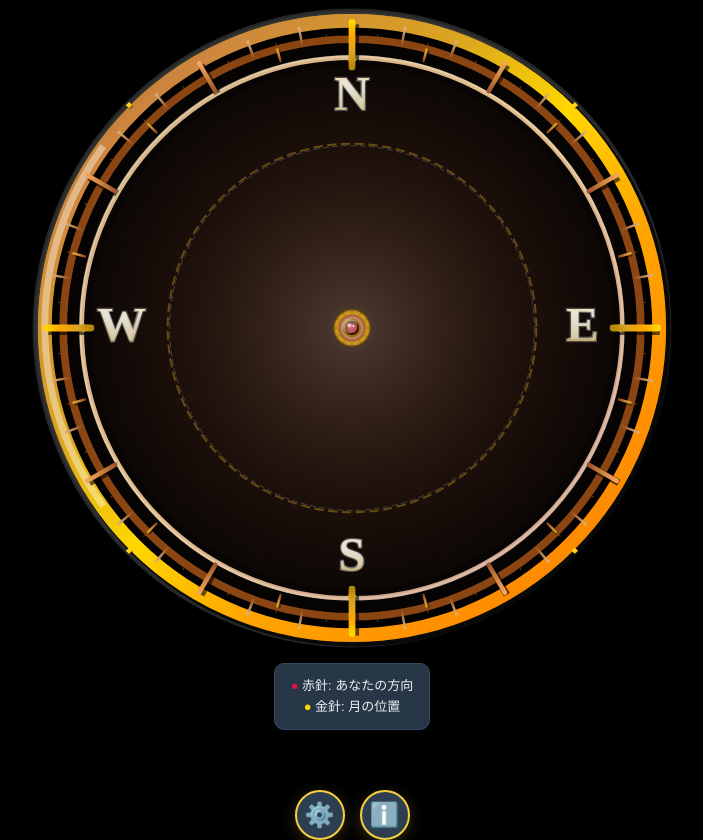
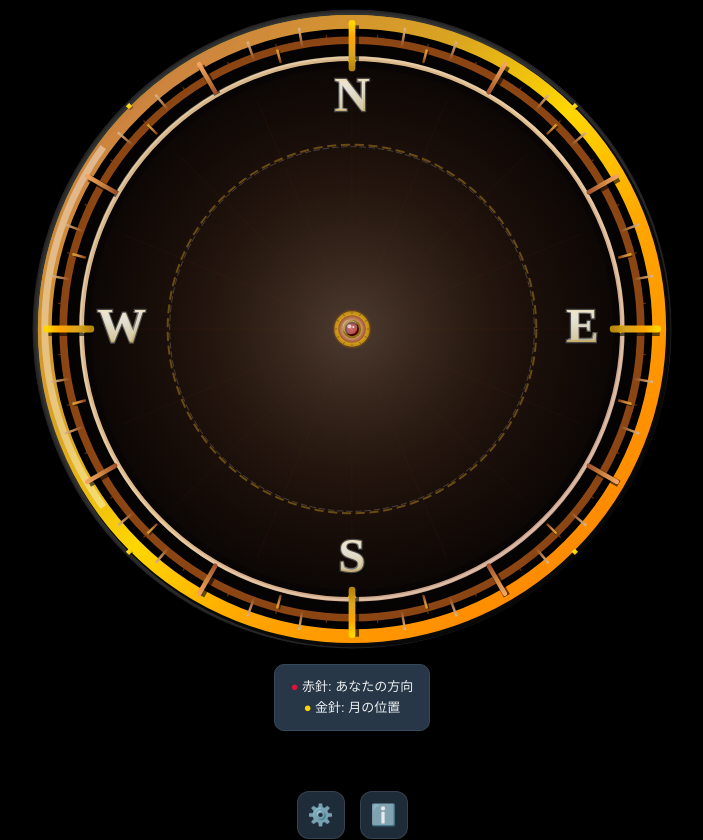
Before and after one commit to crosslamina/moon-compass, a website built with Vite: page index.html in a window 1280 px wide. Shown: the whole page, without its empty margins (288-991 px from the left). Built offline with nearby package versions, Linux system fonts and the light colour scheme; no server answers.

Commit message:
style: 情報ボタンのデザインを改善し、ホバーおよびフォーカス時のスタイルを追加

```diff
--- a/style.css
+++ b/style.css
@@ -124,25 +124,38 @@ body {
     }
 }
 
-/* 情報ボタンのスタイル */
+/* 情報ボタンのスタイル - 控えめなデザイン */
 .info-btn {
-    background: #2c3e50;
-    color: #f4d03f;
-    border: 2px solid #f4d03f;
+    background: rgba(44, 62, 80, 0.8);
+    color: rgba(236, 240, 241, 0.9);
+    border: 1px solid rgba(149, 165, 166, 0.3);
     padding: 12px 20px;
-    border-radius: 25px;
+    border-radius: 8px;
     font-size: 1.1em;
     cursor: pointer;
     margin: 10px 0;
     transition: all 0.3s ease;
-    box-shadow: 0 4px 15px rgba(244, 208, 63, 0.2);
+    backdrop-filter: blur(10px);
+    box-shadow: 0 2px 8px rgba(0, 0, 0, 0.2);
+    outline: none;
 }
 
 .info-btn:hover {
-    background: #f4d03f;
-    color: #2c3e50;
-    transform: translateY(-2px);
-    box-shadow: 0 6px 20px rgba(244, 208, 63, 0.4);
+    background: rgba(52, 73, 94, 0.9);
+    color: #ecf0f1;
+    border-color: rgba(149, 165, 166, 0.5);
+    transform: translateY(-1px);
+    box-shadow: 0 4px 12px rgba(0, 0, 0, 0.3);
+}
+
+.info-btn:focus {
+    border-color: rgba(52, 152, 219, 0.6);
+    box-shadow: 0 0 0 2px rgba(52, 152, 219, 0.2);
+}
+
+.info-btn:active {
+    transform: translateY(0);
+    box-shadow: 0 2px 6px rgba(0, 0, 0, 0.3);
 }
 
 /* ダイアログのスタイル */
@@ -639,16 +652,37 @@ body {
 
 .button-group .info-btn {
     margin: 0;
-    width: 50px;
-    height: 50px;
+    width: 48px;
+    height: 48px;
     min-width: unset;
     max-width: unset;
-    border-radius: 50%;
+    border-radius: 12px;
     padding: 0;
-    font-size: 1.5em;
+    font-size: 1.3em;
     display: flex;
     align-items: center;
     justify-content: center;
+    background: rgba(44, 62, 80, 0.7);
+    border: 1px solid rgba(149, 165, 166, 0.2);
+    box-shadow: 0 2px 6px rgba(0, 0, 0, 0.15);
+    outline: none;
+}
+
+.button-group .info-btn:hover {
+    background: rgba(52, 73, 94, 0.85);
+    border-color: rgba(149, 165, 166, 0.4);
+    transform: translateY(-1px);
+    box-shadow: 0 3px 10px rgba(0, 0, 0, 0.25);
+}
+
+.button-group .info-btn:focus {
+    border-color: rgba(52, 152, 219, 0.6);
+    box-shadow: 0 0 0 2px rgba(52, 152, 219, 0.2), 0 2px 6px rgba(0, 0, 0, 0.15);
+}
+
+.button-group .info-btn:active {
+    transform: translateY(0);
+    box-shadow: 0 1px 4px rgba(0, 0, 0, 0.2);
 }
 
 /* 設定ダイアログ内の要素調整 - モダンなカード形式 */
```
